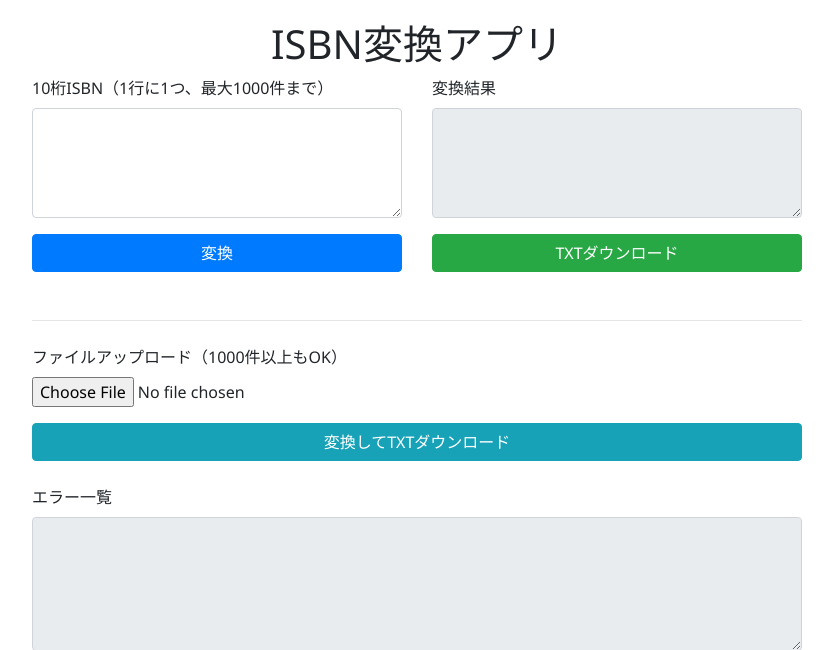
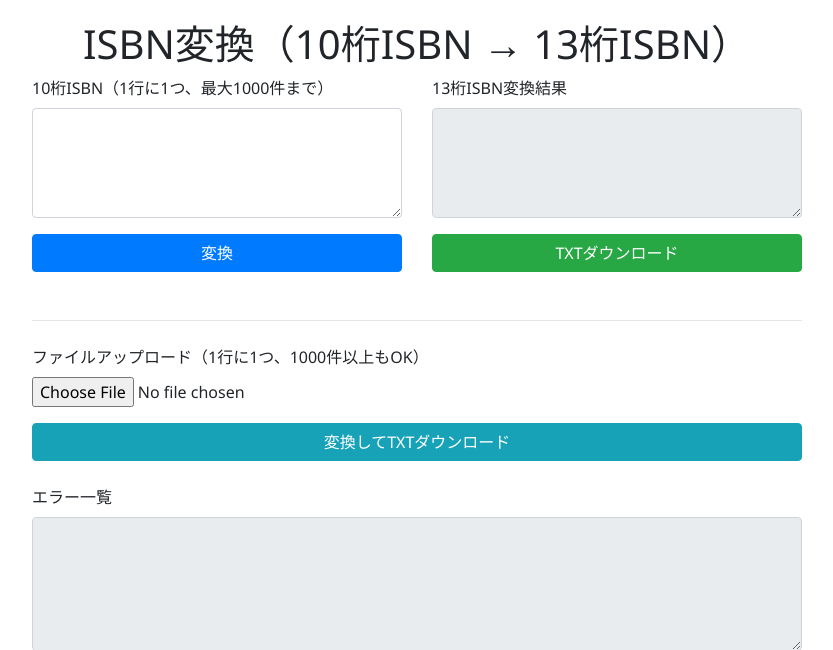
Before and after one commit to Tomoro256/isbn_converter, a Python web app: template templates/index.html in a window 1280 px wide. Shown: the top 650 px of the page, without its empty margins (223-1056 px from the left). Run offline with Jinja, Linux system fonts and the light colour scheme; the template is opened without the code that fills it, so the values that code supplies are empty; some libraries are stand-ins or nearby versions.

Commit message:
Update for version 0.1.0

```diff
--- a/templates/index.html
+++ b/templates/index.html
@@ -2,7 +2,7 @@
 <html lang="ja">
 <head>
   <meta charset="UTF-8">
-  <title>ISBN変換アプリ</title>
+  <title>ISBN変換</title>
   <!-- Bootstrap CSSの追加 -->
   <link href="https://stackpath.bootstrapcdn.com/bootstrap/4.5.2/css/bootstrap.min.css" rel="stylesheet">
   <style>
@@ -46,7 +46,7 @@
 </head>
 <body>
   <div class="container">
-    <h1 class="text-center">ISBN変換アプリ</h1>
+    <h1 class="text-center">ISBN変換（10桁ISBN → 13桁ISBN）</h1>
 
     {% with messages = get_flashed_messages() %}
       {% if messages %}
@@ -72,7 +72,7 @@
       <div class="col-md-6">
         <form method="POST" action="/download" class="mb-4">
           <div class="form-group">
-            <label for="resultText">変換結果</label>
+            <label for="resultText">13桁ISBN変換結果</label>
             <textarea id="resultText" class="form-control" rows="4" readonly>{% if result %}{{ result | join('\n') }}{% endif %}</textarea>
           </div>
           <input type="hidden" name="result_data" value="{% if result %}{{ result | join('\n') }}{% endif %}">
@@ -85,7 +85,7 @@
 
     <form action="/upload" method="POST" enctype="multipart/form-data" class="mb-4">
       <div class="form-group">
-        <label for="fileUpload">ファイルアップロード（1000件以上もOK）</label>
+        <label for="fileUpload">ファイルアップロード（1行に1つ、1000件以上もOK）</label>
         <input type="file" name="file" id="fileUpload" class="form-control-file">
       </div>
       <button type="submit" class="btn btn-info btn-block">変換してTXTダウンロード</button>
```
Also changed, not shown: 1 other file.
